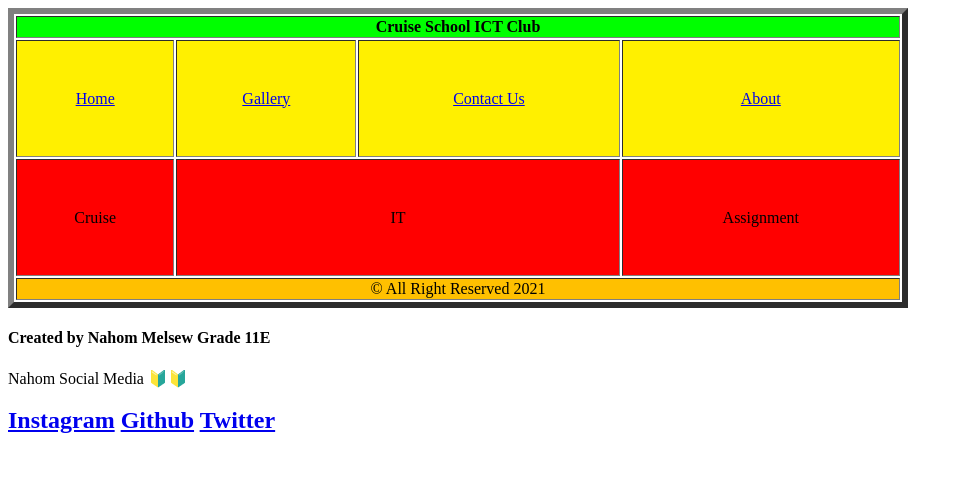
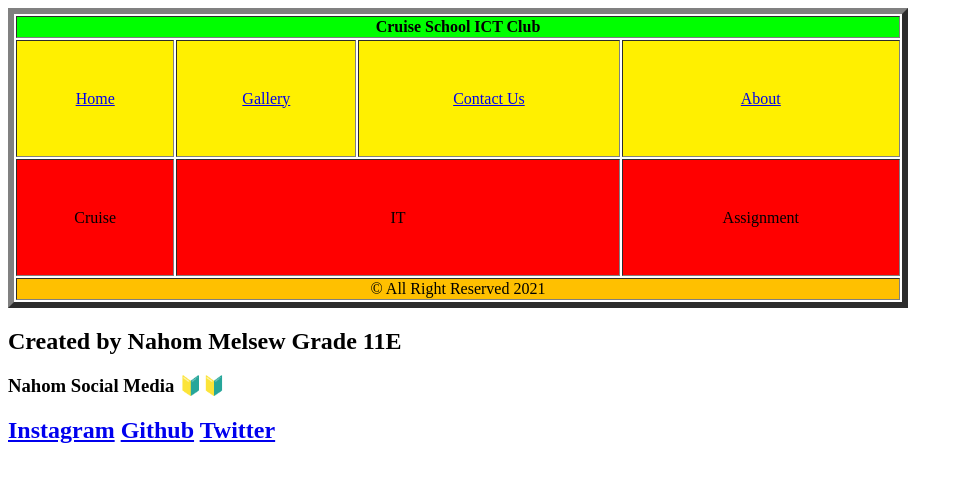
Before and after one commit to Nahomwebdeveloper/CruiseSchool, a plain HTML site: page index.html in a window 1280 px wide. Shown: the whole page, without its empty margins (0-963 px from the left). Drawn offline with Linux system fonts and the light colour scheme.

```diff
--- a/index.html
+++ b/index.html
@@ -36,8 +36,8 @@
     </table>
 
     <footer>
-        <p><h4>Created by Nahom Melsew Grade 11E</h4></p>
-        <p>Nahom Social Media 🔰🔰</p>
+        <p><h2>Created by Nahom Melsew Grade 11E</h2></p>
+        <p><h3>Nahom Social Media 🔰🔰</h3></p>
         <h2><a href="https://www.instagram.com/nahiwebdev/" target="_blank">Instagram</a> <a href="https://github.com/Nahomwebdeveloper" target="_blank"> Github</a> <a href="https://twitter.com/Nahomwebdev" target="_blank"> Twitter</a></h2>
     </footer>
 
```
